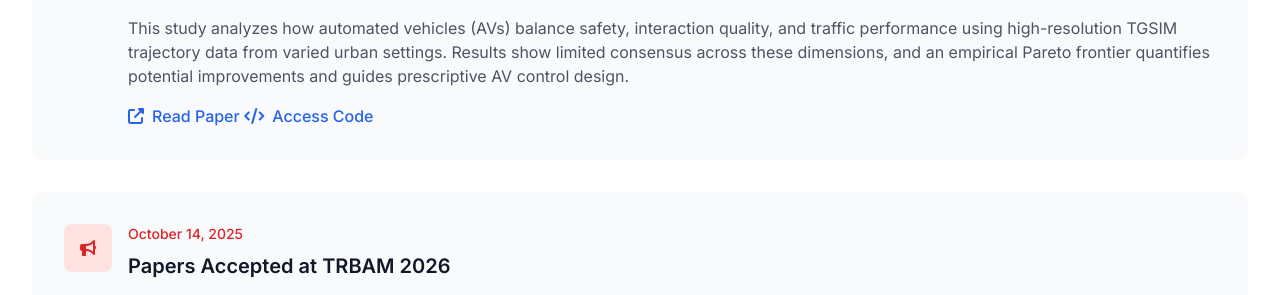
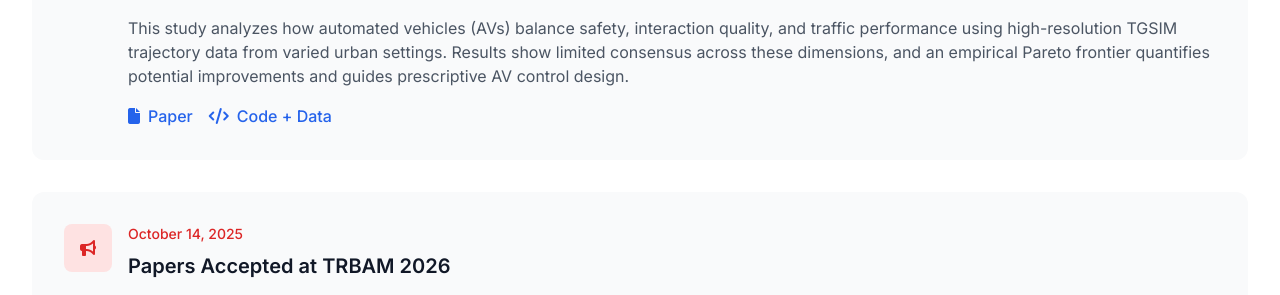
Before and after one commit to mselayan/mselayan.github.io, a Jekyll site: the page index.html, which Jekyll copies as it is, in a window 1280 px wide and 900 px high, scrolled down 2207 px. Shown: the part 154-449 px from the top of the window. Built offline with Jekyll 4.4.1, drawn with Linux system fonts in a browser that asks for light colours; nearby versions of some CDN libraries.

Commit message:
News updates

```diff
--- a/index.html
+++ b/index.html
@@ -231,18 +231,19 @@
                                 This study analyzes how automated vehicles (AVs) balance safety, interaction quality, and traffic performance using high-resolution TGSIM trajectory data from varied urban settings.
                                 Results show limited consensus across these dimensions, and an empirical Pareto frontier quantifies potential improvements and guides prescriptive AV control design.
                             </p>
-                            <a href="https://dx.doi.org/10.2139/ssrn.5601917" target="_blank" class="inline-flex items-center text-blue-600 hover:text-blue-800 font-medium">
-                                <i class="fas fa-external-link-alt mr-2"></i>
-                                Read Paper
-                            </a>
-                            <a href="https://github.com/wissamkontar/Consensus-AV-Analysis" target="_blank" class="inline-flex items-center text-blue-600 hover:text-blue-800 font-medium">
-                                <i class="fas fa-code mr-2"></i>
-                                Access Code
-                            </a>
+                            <div class="flex flex-wrap gap-4">
+                                <a href="https://dx.doi.org/10.2139/ssrn.5601917" target="_blank" class="inline-flex items-center text-blue-600 hover:text-blue-800 font-medium">
+                                    <i class="fas fa-file mr-2"></i>
+                                    Paper
+                                </a>
+                                <a href="https://github.com/wissamkontar/Consensus-AV-Analysis" target="_blank" class="inline-flex items-center text-blue-600 hover:text-blue-800 font-medium">
+                                    <i class="fas fa-code mr-2"></i>
+                                    Code + Data
+                                </a>
+                            </div>
                         </div>
                     </div>
                 </div>
-
 
                 <!-- News Item 2 -->
                 <div class="bg-gray-50 p-8 rounded-xl card-hover">
@@ -321,7 +322,7 @@
                             </p>
                             <div class="flex flex-wrap gap-4">
                                 <a href="https://arxiv.org/abs/2505.04379" target="_blank" class="inline-flex items-center text-blue-600 hover:text-blue-800 font-medium">
-                                    <i class="fas fa-file-pdf mr-2"></i>
+                                    <i class="fas fa-file mr-2"></i>
                                     Paper
                                 </a>
                                 <a href="https://github.com/wissamkontar/Consensus-AV-Analysis" target="_blank" class="inline-flex items-center text-blue-600 hover:text-blue-800 font-medium">
```
